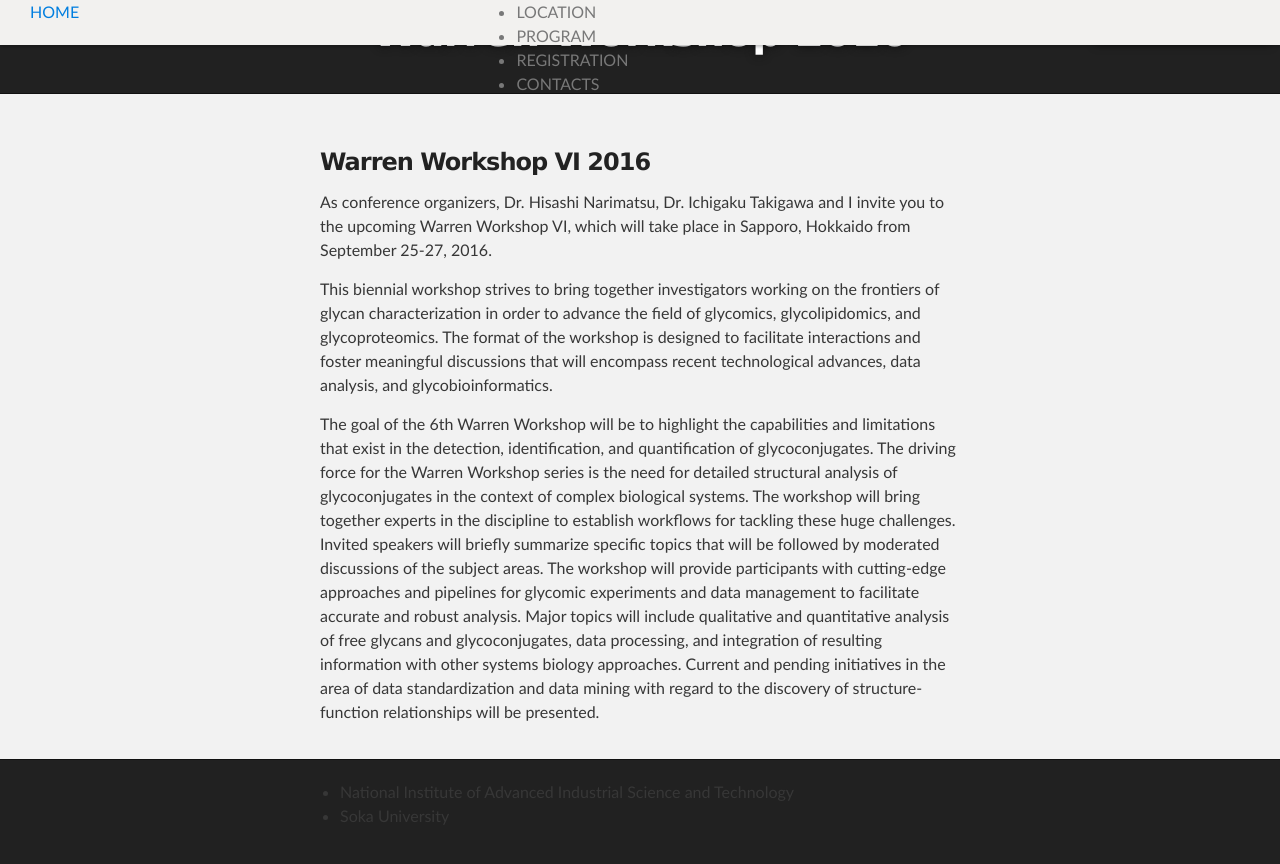
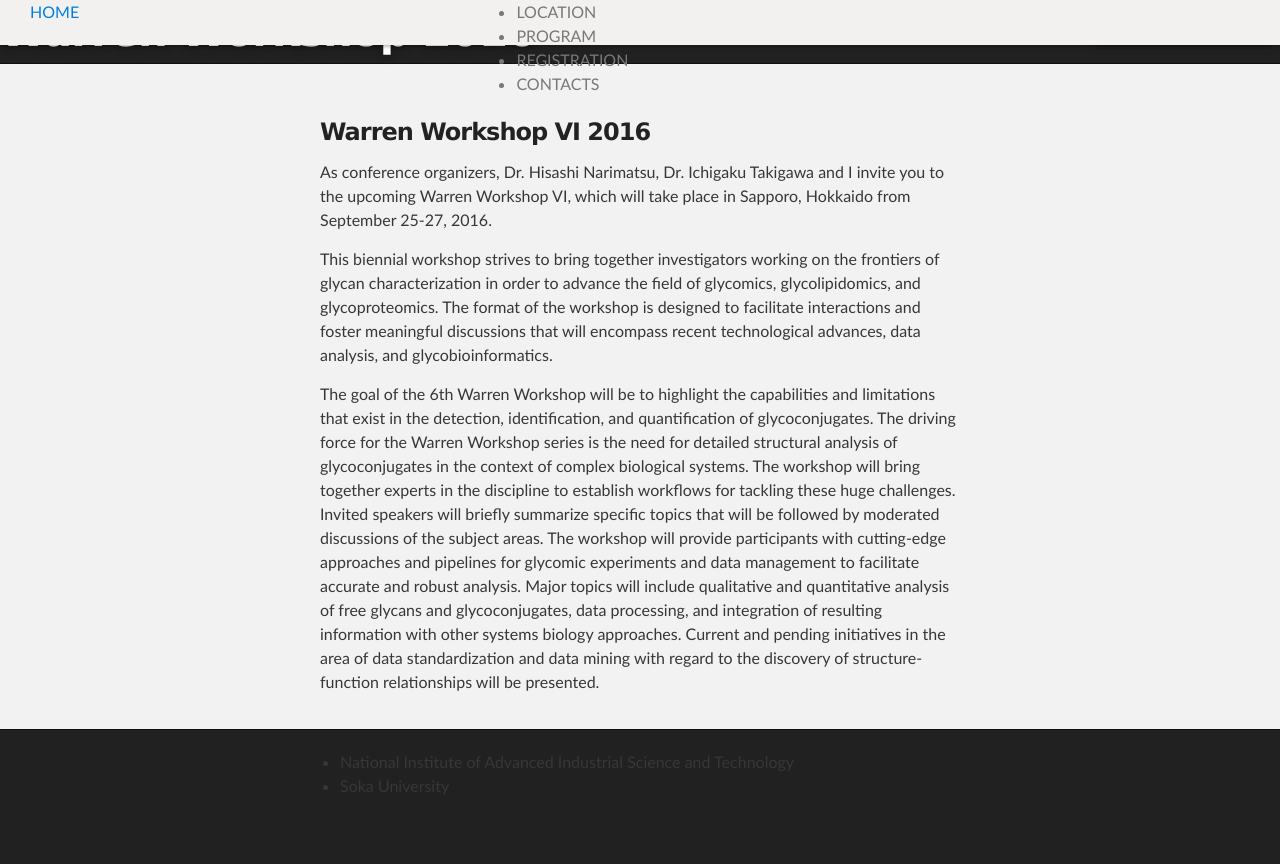
Before and after one commit to yamazakiM/WarrenWorkshop2016, a Jekyll site: the page built from index.md, in a window 1280 px wide. Shown: the top 864 px of the page. Built offline with Jekyll 4.4.1, drawn with Linux system fonts in a browser that asks for light colours; Markdown is read by kramdown in place of the engine named in the settings.

Commit message:
Update menu.html

```diff
--- a/_includes/menu.html
+++ b/_includes/menu.html
@@ -1,9 +1,3 @@
-
-       <div id="title" class="outer">
-            <a id="forkme_banner" href="https://github.com/yamazakiM/WarrenWorkshop2016">View on GitHub</a>
-            <h1 id="project_title">Warren Workshop 2016</h1>
-            <h2 id="project_tagline"></h2>
-       </div>
 
   <nav class="globalNav">
        <div id="globalNav_inner clearfix">
@@ -16,3 +10,10 @@
             </ul>
       </div>
    </nav>
+
+  <div class="topMainVis">
+       <div class="topMainVis_inner">
+            <a id="forkme_banner" href="https://github.com/yamazakiM/WarrenWorkshop2016">View on GitHub</a>
+            <h1 id="project_title">Warren Workshop 2016</h1>
+       </div>
+</div>
```
